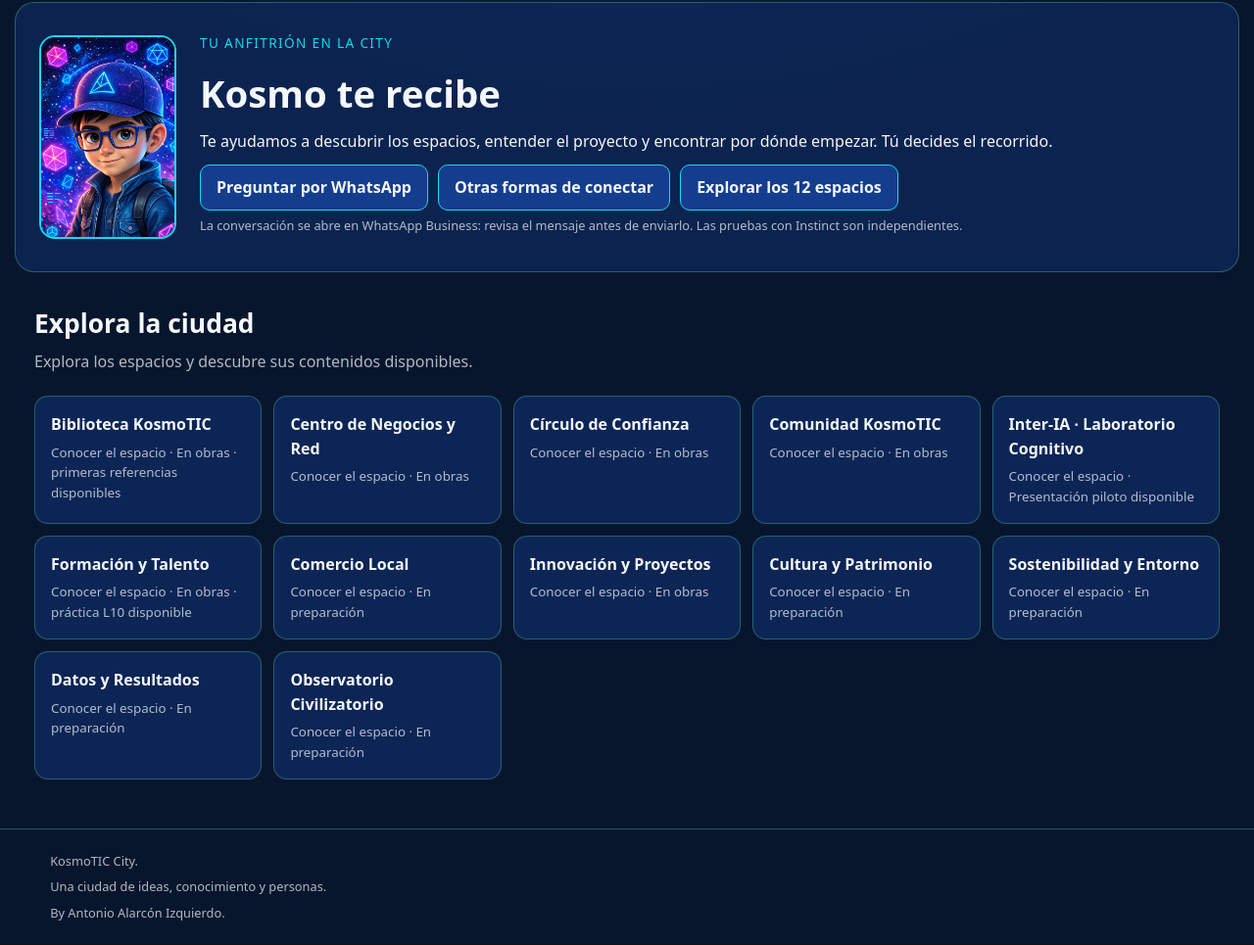
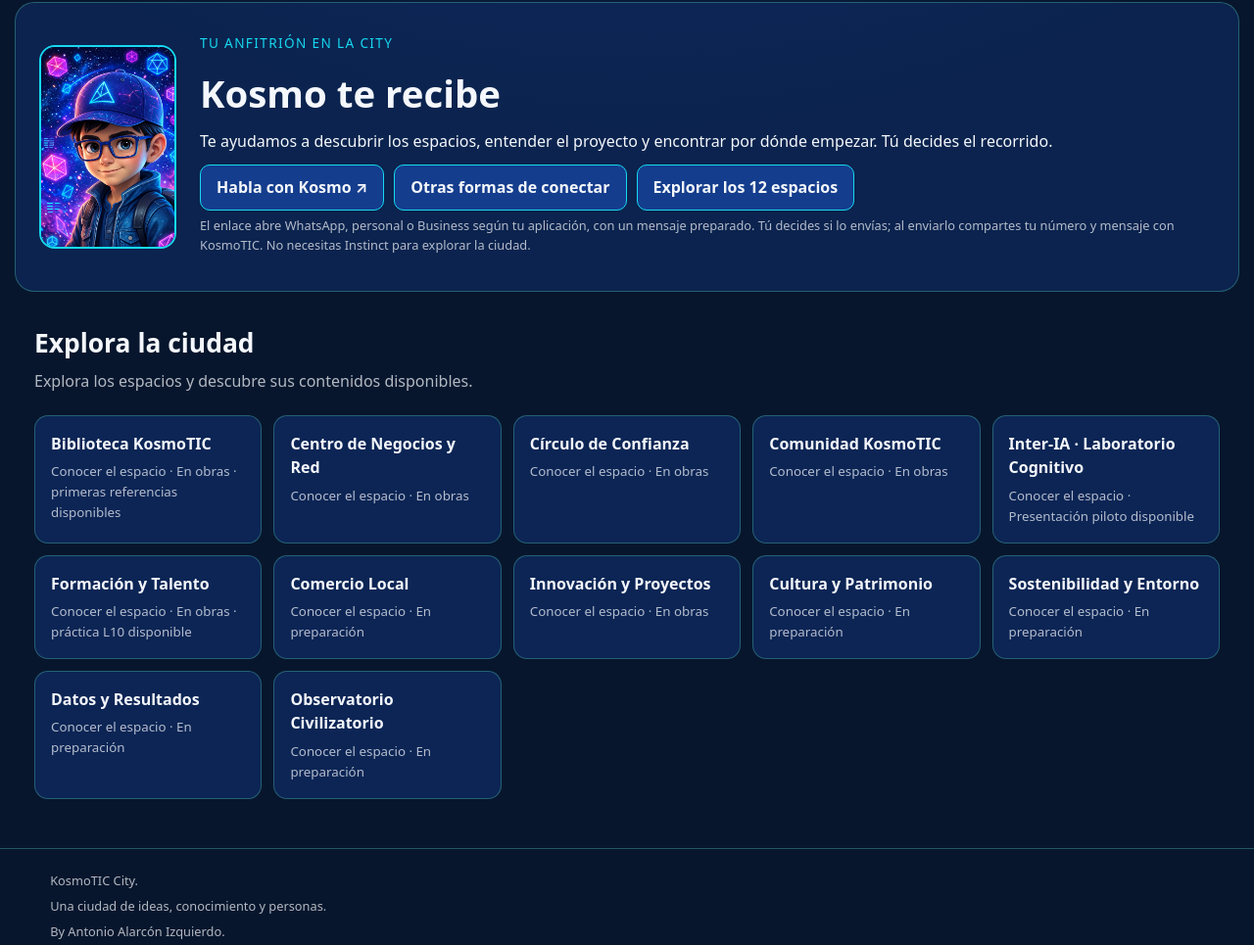
Before and after one commit to antonioalarcon/kosmotic-inter-ia-capacidades, a plain HTML site: page city/index.html in a window 1280 px wide. Shown: the part 988-1953 px from the top of the page at 98% size. Drawn offline with Linux system fonts and the light colour scheme.

Commit message:
fix(city): consolidate single Kosmo WhatsApp CTA and clarify visitor consent

```diff
--- a/city/index.html
+++ b/city/index.html
@@ -41,11 +41,11 @@ Mientras tanto, puedes explorar todos los espacios desde el listado inferior.
     <h2 id="kosmo-title">Kosmo te recibe</h2>
     <p>Te ayudamos a descubrir los espacios, entender el proyecto y encontrar por dónde empezar. Tú decides el recorrido.</p>
     <div class="welcome-actions">
-      <a href="https://wa.me/34643560350?text=Hola%2C%20vengo%20de%20KosmoTIC%20City%20y%20quiero%20conocer%20el%20proyecto." target="_blank" rel="noopener noreferrer" aria-label="Preguntar a KosmoTIC por WhatsApp Business, se abre una aplicación externa">Preguntar por WhatsApp</a>
+      <a href="https://wa.me/34643560350?text=Hola%2C%20vengo%20de%20KosmoTIC%20City%20y%20quiero%20conocer%20el%20proyecto." target="_blank" rel="noopener noreferrer" aria-label="Habla con Kosmo por WhatsApp; se abre una conversación externa con un mensaje preparado">Habla con Kosmo <span aria-hidden="true">↗</span></a>
       <a href="./conecta/">Otras formas de conectar</a>
       <a href="#espacios">Explorar los 12 espacios</a>
     </div>
-    <p class="kosmo-disclosure">La conversación se abre en WhatsApp Business: revisa el mensaje antes de enviarlo. Las pruebas con Instinct son independientes.</p>
+    <p class="kosmo-disclosure">El enlace abre WhatsApp, personal o Business según tu aplicación, con un mensaje preparado. Tú decides si lo envías; al enviarlo compartes tu número y mensaje con KosmoTIC. No necesitas Instinct para explorar la ciudad.</p>
   </div>
 </section>
 <section class="spaces" id="espacios" aria-labelledby="spaces-title">
```
